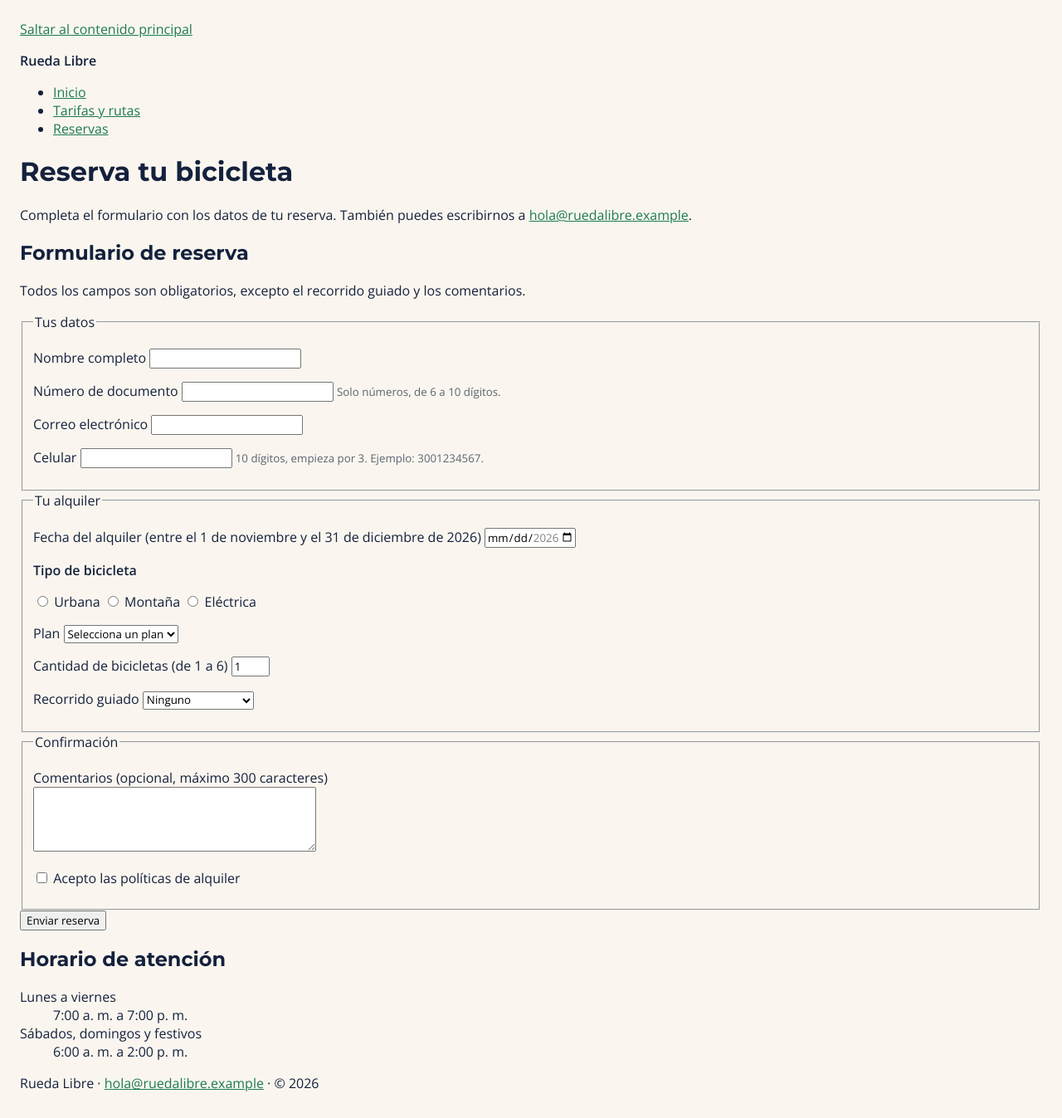
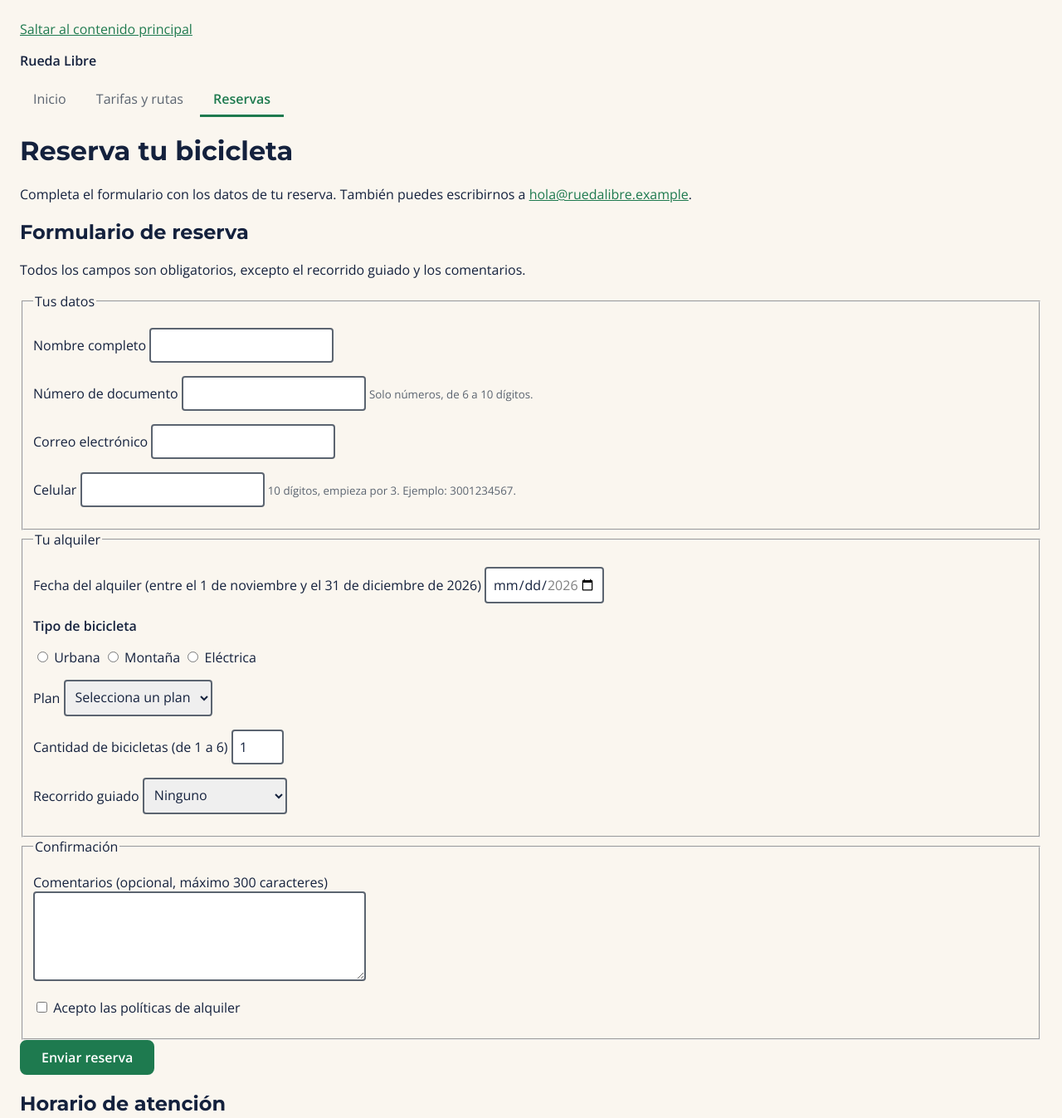
Before and after one commit to feliipevera/rueda-libre, a plain HTML site: page paginas/reservas.html in a window 1280 px wide. Shown: the top 1347 px of the page at 83% size. Drawn offline with nearby package versions, Linux system fonts and the light colour scheme.

Commit message:
MiniReto 10: estiliza menú, botones y campos con estados y resuelve conflicto de especificidad

```diff
--- a/css/styles.css
+++ b/css/styles.css
@@ -6,6 +6,7 @@
     --azul-noche: #14213D;
     --crema: #FAF6EF;
     --gris-asfalto: #5B6470;
+    --blanco: #FFFFFF;
 
     /* Tipografías (con fuentes de respaldo) */
     --fuente-titulos: "Montserrat", Arial, Helvetica, sans-serif;
@@ -38,15 +39,20 @@ strong {
     font-weight: 600;
 }
 
+/* ===== Texto secundario: Gris Asfalto sobre Crema (5,6:1) ===== */
+small,
+figcaption {
+    color: var(--gris-asfalto);
+}
+
 /* ===== Enlaces: Verde Ruta sobre Crema (4,9:1) ===== */
 a {
     color: var(--verde-ruta);
 }
 
-/* ===== Texto secundario: Gris Asfalto sobre Crema (5,6:1) ===== */
-small,
-figcaption {
-    color: var(--gris-asfalto);
+a:hover {
+    color: var(--azul-noche);
+    text-decoration-thickness: 3px;
 }
 
 /* ===== Controles de formulario: heredan la fuente del cuerpo ===== */
@@ -56,3 +62,94 @@ textarea,
 button {
     font-family: inherit;
 }
+
+/* ===== Foco visible en todo lo que se puede enfocar ===== */
+a:focus,
+button:focus,
+input:focus,
+select:focus,
+textarea:focus {
+    outline: 3px solid var(--azul-noche);
+    outline-offset: 2px;
+}
+
+/* ===== Menú de navegación (selectores descendientes) ===== */
+#menu {
+    list-style: none;
+    padding: 0;
+    margin: 0 0 var(--espacio-2);
+}
+
+#menu li {
+    display: inline-block;
+}
+
+/* Enlaces normales del menú: Gris Asfalto sobre Crema (5,6:1) */
+#menu a {
+    display: inline-block;
+    padding: var(--espacio-1) var(--espacio-2);
+    color: var(--gris-asfalto);
+    text-decoration: none;
+    border-bottom: 3px solid transparent;
+}
+
+/* Página actual: Verde Ruta sobre Crema (4,9:1).
+   (1,1,1) vence a "#menu a" (1,0,1) sin usar !important */
+#menu a.activo {
+    color: var(--verde-ruta);
+    font-weight: 600;
+    border-bottom-color: var(--verde-ruta);
+}
+
+/* Hover y foco: Crema sobre Azul Noche (14,8:1).
+   Van DESPUÉS de .activo: misma especificidad (1,1,1), gana el último */
+#menu a:hover,
+#menu a:focus {
+    background-color: var(--azul-noche);
+    color: var(--crema);
+    border-bottom-color: var(--crema);
+}
+
+/* ===== Botón de llamada a la acción ===== */
+/* Normal: blanco sobre Verde Ruta (5,3:1) */
+.boton-cta {
+    display: inline-block;
+    padding: var(--espacio-1) var(--espacio-3);
+    background-color: var(--verde-ruta);
+    color: var(--blanco);
+    border: 2px solid var(--verde-ruta);
+    border-radius: 0.5rem;
+    font-size: 1rem;
+    font-weight: 600;
+    text-decoration: none;
+    cursor: pointer;
+}
+
+/* Hover y foco: blanco sobre Azul Noche (16:1).
+   (0,2,0) vence a "a:hover" (0,1,1), así el texto sigue blanco */
+.boton-cta:hover,
+.boton-cta:focus {
+    background-color: var(--azul-noche);
+    border-color: var(--azul-noche);
+    color: var(--blanco);
+}
+
+/* ===== Campos de formulario ===== */
+input,
+select,
+textarea {
+    padding: var(--espacio-1);
+    border: 2px solid var(--gris-asfalto);
+    border-radius: 0.25rem;
+    font-size: 1rem;
+    color: var(--azul-noche);
+}
+
+input:hover,
+input:focus,
+select:hover,
+select:focus,
+textarea:hover,
+textarea:focus {
+    border-color: var(--azul-noche);
+}
--- a/paginas/reservas.html
+++ b/paginas/reservas.html
@@ -6,7 +6,6 @@
     <meta name="description" content="Reserva tu bicicleta en Rueda Libre, Medellín. Completa el formulario con tus datos y el tipo de alquiler.">
     <title>Reservas | Rueda Libre</title>
 
-    <!-- NUEVO: Google Fonts primero, luego tu hoja de estilos (con ../ por la subcarpeta) -->
     <link rel="preconnect" href="https://fonts.googleapis.com">
     <link rel="preconnect" href="https://fonts.gstatic.com" crossorigin>
     <link href="https://fonts.googleapis.com/css2?family=Montserrat:wght@700&family=Open+Sans:wght@400;600&display=swap" rel="stylesheet">
@@ -21,7 +20,8 @@
             <ul id="menu">
                 <li><a href="../index.html">Inicio</a></li>
                 <li><a href="tarifas.html">Tarifas y rutas</a></li>
-                <li><a href="reservas.html" aria-current="page">Reservas</a></li>
+                <!-- CAMBIO: class="activo" en la página actual -->
+                <li><a href="reservas.html" class="activo" aria-current="page">Reservas</a></li>
             </ul>
         </nav>
     </header>
@@ -136,7 +136,8 @@
                     </p>
                 </fieldset>
 
-                <button type="submit">Enviar reserva</button>
+                <!-- CAMBIO: class="boton-cta" -->
+                <button type="submit" class="boton-cta">Enviar reserva</button>
             </form>
         </section>
 
```
Also changed, not shown: bitacora.txt (+30 -0 lines), index.html (+4 -3 lines), paginas/tarifas.html (+4 -3 lines).
